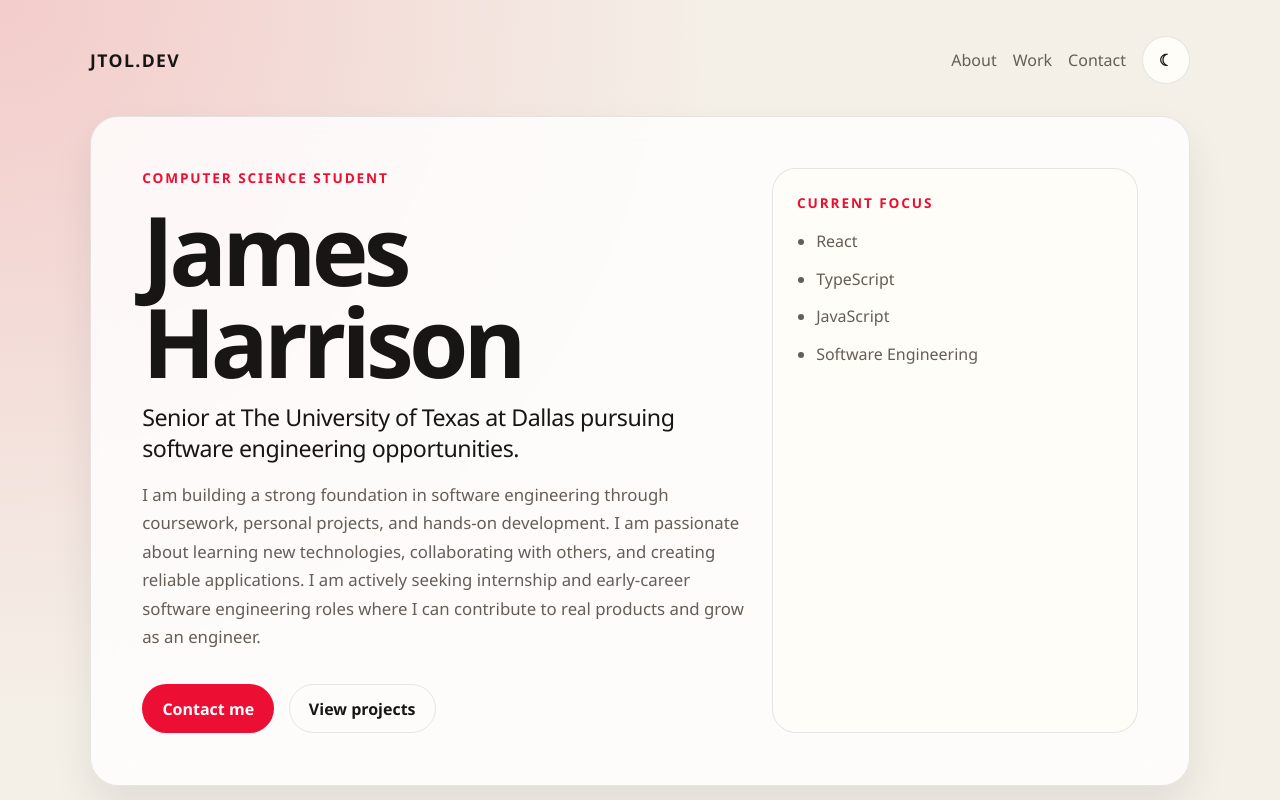
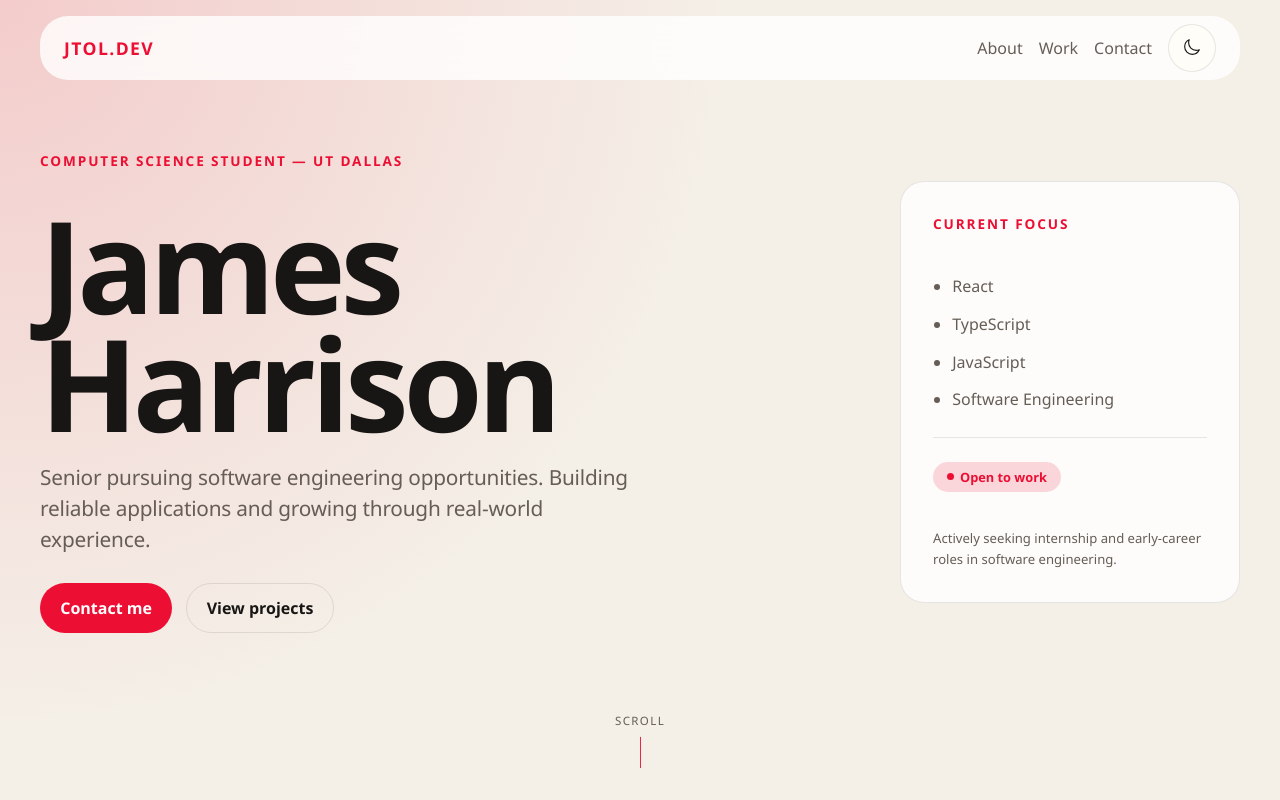
Before and after one commit to James5657/jtol.dev, a React (Vite) app: page / in a window 1280 px wide. Shown: the top 800 px of the page. Built offline with nearby package versions, Linux system fonts and the light colour scheme.

Commit message:
Update header, revamp hero, and move common string into global.ts

```diff
--- a/src/App.tsx
+++ b/src/App.tsx
@@ -11,10 +11,11 @@ export const scrollToSection = (id: string) => {
 
 export default function App() {
 	return (
+		<div className="root">
+			<Header />
+			<Hero />
 			<div className="site-shell">
-			<Header />
 				<main className="page-content">
-				<Hero />
 					<About />
 					<Projects />
 					<Coursework />
@@ -34,5 +35,6 @@ export default function App() {
 					</section>
 				</main>
 			</div>
+		</div>
 	);
 }
--- a/src/components/layout/Header.tsx
+++ b/src/components/layout/Header.tsx
@@ -1,20 +1,33 @@
+import { useState } from "react";
 import ThemeToggle from "@/components/ui/ThemeToggle";
+import { WEBSITE_NAME } from "@/constants/global";
 
 export default function Header() {
+	const [menuOpen, setMenuOpen] = useState(false);
+
 	const scrollToSection = (id: string) => {
-		if (typeof document === "undefined") {
-			return;
-		}
-
+		if (typeof document === "undefined") return;
 		document.getElementById(id)?.scrollIntoView({ behavior: "smooth" });
+		setMenuOpen(false);
 	};
 
 	return (
 		<header className="site-header">
 			<a className="brand" href="/">
-				jtol.dev
+				{WEBSITE_NAME}
 			</a>
-			<nav className="nav">
+
+			<button
+				className="hamburger"
+				onClick={() => setMenuOpen((o) => !o)}
+				aria-label={menuOpen ? "Close menu" : "Open menu"}
+				aria-expanded={menuOpen}
+				type="button"
+			>
+				<span className={`hamburger-icon ${menuOpen ? "open" : ""}`} />
+			</button>
+
+			<nav className={`nav ${menuOpen ? "nav-open" : ""}`}>
 				<button
 					className="nav-link"
 					onClick={() => scrollToSection("about")}
@@ -29,8 +42,12 @@ export default function Header() {
 				>
 					Work
 				</button>
-				<a href="mailto:hello@jtol.dev">Contact</a>
-				<ThemeToggle />
+				<a href="mailto:hello@jtol.dev" onClick={() => setMenuOpen(false)}>
+					Contact
+				</a>
+				<div className="nav-theme">
+					<ThemeToggle />
+				</div>
 			</nav>
 		</header>
 	);
--- a/src/components/sections/Hero.tsx
+++ b/src/components/sections/Hero.tsx
@@ -1,29 +1,25 @@
 import { scrollToSection } from "@/App";
+import Button from "@/components/ui/Button";
 
-import Button from "@/components/ui/Button";
+import { EMAIL, NAME } from "@/constants/global";
 
 const stack = ["React", "TypeScript", "JavaScript", "Software Engineering"];
 
 export default function Hero() {
 	return (
 		<section className="hero">
+			<div className="accent-blob" />
+
+			<div className="hero-inner">
 				<div className="hero-copy">
-				<p className="eyebrow">Computer Science Student</p>
-				<h1>James Harrison</h1>
+					<p className="eyebrow">Computer Science Student — UT Dallas</p>
+					<h1>{NAME}</h1>
 					<p className="hero-subtitle">
-					Senior at The University of Texas at Dallas pursuing software
-					engineering opportunities.
-				</p>
-				<p className="lede">
-					I am building a strong foundation in software engineering through
-					coursework, personal projects, and hands-on development. I am
-					passionate about learning new technologies, collaborating with others,
-					and creating reliable applications. I am actively seeking internship
-					and early-career software engineering roles where I can contribute to
-					real products and grow as an engineer.
+						Senior pursuing software engineering opportunities. Building
+						reliable applications and growing through real-world experience.
 					</p>
 					<div className="hero-actions">
-					<a className="button button-primary" href="mailto:hello@jtol.dev">
+						<a className="button button-primary" href={`mailto:${EMAIL}`}>
 							Contact me
 						</a>
 						<Button onClick={() => scrollToSection("work")} variant="secondary">
@@ -31,6 +27,7 @@ export default function Hero() {
 						</Button>
 					</div>
 				</div>
+
 				<aside className="hero-card">
 					<p className="section-label">Current focus</p>
 					<ul className="stack-list">
@@ -38,7 +35,27 @@ export default function Hero() {
 							<li key={item}>{item}</li>
 						))}
 					</ul>
+					<hr className="hero-divider" />
+					<div className="open-badge">
+						<span className="pulse-dot" />
+						Open to work
+					</div>
+					<p className="open-tag">
+						Actively seeking internship and early-career roles in software
+						engineering.
+					</p>
 				</aside>
+			</div>
+
+			<button
+				className="scroll-hint"
+				onClick={() => scrollToSection("about")}
+				aria-label="Scroll to next section"
+				type="button"
+			>
+				<span>Scroll</span>
+				<div className="scroll-arrow" />
+			</button>
 		</section>
 	);
 }
--- a/src/components/ui/ThemeToggle.tsx
+++ b/src/components/ui/ThemeToggle.tsx
@@ -1,4 +1,5 @@
 import { useEffect, useState } from "react";
+import { IoMoonOutline, IoSunnyOutline } from "react-icons/io5";
 import Button from "@/components/ui/Button";
 
 const themeStorageKey = "jtol-theme";
@@ -48,7 +49,11 @@ export default function ThemeToggle() {
 			variant="ghost"
 		>
 			<span aria-hidden="true" className="theme-toggle-icon">
-				{theme === "light" ? "☾" : "☀"}
+				{theme === "light" ? (
+					<IoMoonOutline size={18} />
+				) : (
+					<IoSunnyOutline size={18} />
+				)}
 			</span>
 		</Button>
 	);
--- /dev/null
+++ b/src/constants/global.ts
@@ -0,0 +1,11 @@
+export const WEBSITE_NAME = "jtol.dev";
+
+export const WEBSITE_URL = "https://jtol.dev";
+
+export const WEBSITE_VERSION = "development";
+
+// Contact information
+export const NAME = "James Harrison";
+export const EMAIL = "jharrison2023@gmail.com";
+export const GITHUB_URL = "https://github.com/James5657";
+export const LINKEDIN_URL = "https://www.linkedin.com/in/jamestharr/";
--- a/src/index.css
+++ b/src/index.css
@@ -65,8 +65,10 @@ button {
 	min-height: 100vh;
 }
 
+/* ─── Layout Shell ─────────────────────────────────────────────── */
+
 .site-shell {
-	width: min(1100px, calc(100% - 2rem));
+	width: min(1200px, calc(100% - 2rem));
 	margin: 0 auto;
 	padding: 1.25rem 0 4rem;
 }
@@ -76,12 +78,29 @@ button {
 	gap: 1.25rem;
 }
 
+/* ─── Header ───────────────────────────────────────────────────── */
+
 .site-header {
+	position: fixed;
+	top: 1rem;
+	left: 50%;
+	transform: translateX(-50%);
+	z-index: 1000;
+
 	display: flex;
 	align-items: center;
 	justify-content: space-between;
-	gap: 1rem;
-	padding: 1rem 0 2rem;
+
+	width: min(1200px, calc(100% - 2rem));
+	padding: 0.5rem 1.5rem;
+	border-radius: 28px;
+	background: var(--surface);
+	backdrop-filter: blur(16px);
+	-webkit-backdrop-filter: blur(16px);
+}
+
+.site-shell {
+	padding-top: 5rem;
 }
 
 .brand {
@@ -89,6 +108,7 @@ button {
 	font-weight: 700;
 	letter-spacing: 0.08em;
 	text-transform: uppercase;
+	color: var(--accent);
 }
 
 .nav {
@@ -106,34 +126,235 @@ button {
 	cursor: pointer;
 }
 
-.hero,
+/* ─── Hero (full-screen) ───────────────────────────────────────── */
+
+.hero {
+	position: relative;
+	width: 100%;
+	min-height: 100vh;
+	display: flex;
+	align-items: center;
+	overflow: hidden;
+
+	/* Override shared .panel styles */
+	border: none;
+	border-radius: 0;
+	box-shadow: none;
+	background: transparent;
+	backdrop-filter: none;
+}
+
+/* Centered content row that mirrors site-shell's max-width */
+.hero-inner {
+	position: relative;
+	z-index: 1;
+	width: min(1200px, calc(100% - 3rem));
+	margin: 0 auto;
+	padding: 5rem 0 6rem;
+	display: grid;
+	grid-template-columns: minmax(0, 1.5fr) 340px;
+	align-items: center;
+	gap: 2rem;
+}
+
+/* Decorative radial blob */
+
+.hero-copy {
+	display: flex;
+	flex-direction: column;
+	justify-content: center;
+	gap: 1.25rem;
+}
+
+.hero h1 {
+	margin: 0;
+	font-size: clamp(4rem, 10vw, 8rem);
+	line-height: 0.92;
+	letter-spacing: -0.04em;
+}
+
+.hero-subtitle {
+	max-width: 38rem;
+	margin: 0;
+	color: var(--muted);
+	font-size: clamp(1rem, 2vw, 1.3rem);
+	font-weight: 500;
+	letter-spacing: -0.01em;
+	line-height: 1.5;
+}
+
+.lede {
+	max-width: 42rem;
+	margin: 0;
+	color: var(--muted);
+	font-size: 1.05rem;
+	line-height: 1.7;
+}
+
+.hero-actions {
+	display: flex;
+	flex-wrap: wrap;
+	gap: 0.9rem;
+	padding-top: 0.5rem;
+}
+
+/* Hero card (sidebar) */
+.hero-card {
+	padding: 2rem;
+	border-radius: 24px;
+	border: 1px solid var(--line);
+	background: var(--surface);
+	backdrop-filter: blur(12px);
+	-webkit-backdrop-filter: blur(12px);
+	display: flex;
+	flex-direction: column;
+	gap: 1.5rem;
+}
+
+.hero-divider {
+	border: none;
+	border-top: 1px solid var(--line);
+	margin: 0;
+}
+
+/* Open-to-work badge */
+.open-badge {
+	display: inline-flex;
+	align-items: center;
+	gap: 0.4rem;
+	font-size: 0.8rem;
+	font-weight: 600;
+	background: var(--background-accent);
+	color: var(--accent);
+	border-radius: 999px;
+	padding: 0.35rem 0.85rem;
+	width: fit-content;
+}
+
+.pulse-dot {
+	width: 7px;
+	height: 7px;
+	border-radius: 50%;
+	background: var(--accent);
+	flex-shrink: 0;
+	animation: pulse 2s ease-in-out infinite;
+}
+
+@keyframes pulse {
+	0%,
+	100% {
+		opacity: 1;
+	}
+	50% {
+		opacity: 0.3;
+	}
+}
+
+.open-tag {
+	font-size: 0.82rem;
+	color: var(--muted);
+	line-height: 1.6;
+	margin: 0.75rem 0 0;
+}
+
+/* Scroll hint */
+.scroll-hint {
+	position: absolute;
+	bottom: 2rem;
+	left: 50%;
+	transform: translateX(-50%);
+	display: flex;
+	flex-direction: column;
+	align-items: center;
+	gap: 0.5rem;
+	font-size: 0.72rem;
+	letter-spacing: 0.12em;
+	text-transform: uppercase;
+	color: var(--muted);
+	z-index: 2;
+}
+
+.scroll-arrow {
+	width: 1px;
+	height: 32px;
+	background: var(--line);
+	position: relative;
+	overflow: hidden;
+	border-radius: 1px;
+}
+
+.scroll-arrow::after {
+	content: "";
+	position: absolute;
+	top: -100%;
+	left: 0;
+	width: 100%;
+	height: 100%;
+	background: var(--accent);
+	animation: drop 1.8s ease-in-out infinite;
+}
+
+@keyframes drop {
+	0% {
+		top: -100%;
+	}
+	60%,
+	100% {
+		top: 200%;
+	}
+}
+
+.scroll-hint {
+	/* add to existing rule */
+	border: none;
+	background: transparent;
+	cursor: pointer;
+	padding: 0;
+}
+
+.scroll-hint:hover .scroll-arrow::after {
+	animation-duration: 0.9s; /* speeds up the drop on hover */
+}
+
+/* ─── Shared panel ─────────────────────────────────────────────── */
+
 .panel {
+	padding: 1.5rem;
 	border: 1px solid var(--line);
 	border-radius: 28px;
 	background: var(--surface);
 	box-shadow: 0 20px 40px rgba(0, 0, 0, 0.08);
 	backdrop-filter: blur(16px);
+	-webkit-backdrop-filter: blur(16px);
 }
 
-.hero {
+/* ─── Section layouts ──────────────────────────────────────────── */
+
+.section-grid,
+.cta-panel {
 	display: grid;
-	grid-template-columns: minmax(0, 1.5fr) minmax(280px, 0.9fr);
-	gap: 1.25rem;
-	padding: clamp(1.5rem, 4vw, 3.5rem);
+	grid-template-columns: minmax(0, 1fr) minmax(0, 1fr);
+	gap: 1.5rem;
+	align-items: center;
 }
 
-.hero-copy {
-	display: flex;
-	flex-direction: column;
-	justify-content: center;
+.section-heading {
+	margin-bottom: 1rem;
 }
 
-.hero-card {
-	padding: 1.5rem;
-	border-radius: 24px;
-	border: 1px solid var(--line);
-	background: var(--surface-strong);
+.section-grid h2,
+.section-heading h2,
+.cta-panel h2 {
+	margin: 0;
+	letter-spacing: -0.05em;
 }
+
+.section-body {
+	color: var(--muted);
+	line-height: 1.7;
+}
+
+/* ─── Typography helpers ───────────────────────────────────────── */
 
 .eyebrow,
 .section-label {
@@ -145,50 +366,7 @@ button {
 	text-transform: uppercase;
 }
 
-.hero h1,
-.section-grid h2,
-.section-heading h2,
-.cta-panel h2 {
-	margin: 0;
-	letter-spacing: -0.05em;
-}
-
-.hero h1 {
-	max-width: none;
-	font-size: clamp(3rem, 9vw, 6rem);
-	line-height: 0.96;
-}
-
-.hero-subtitle {
-	max-width: 38rem;
-	margin: 0.9rem 0 0;
-	color: var(--text);
-	font-size: clamp(1.1rem, 2.2vw, 1.45rem);
-	font-weight: 500;
-	letter-spacing: -0.02em;
-	line-height: 1.35;
-}
-
-.lede,
-.section-body,
-.feature-card p,
-.stack-list li {
-	color: var(--muted);
-	line-height: 1.7;
-}
-
-.lede {
-	max-width: 42rem;
-	margin: 1rem 0 0;
-	font-size: 1.05rem;
-}
-
-.hero-actions {
-	display: flex;
-	flex-wrap: wrap;
-	gap: 0.9rem;
-	margin-top: 2rem;
-}
+/* ─── Buttons ──────────────────────────────────────────────────── */
 
 .button {
 	display: inline-flex;
@@ -238,30 +416,23 @@ button {
 	line-height: 1;
 }
 
-.panel {
-	padding: 1.5rem;
-}
-
-.section-grid,
-.cta-panel {
-	display: grid;
-	grid-template-columns: minmax(0, 1fr) minmax(0, 1fr);
-	gap: 1.5rem;
-	align-items: center;
-}
-
-.section-heading {
-	margin-bottom: 1rem;
-}
+/* ─── Stack list ───────────────────────────────────────────────── */
 
 .stack-list {
 	margin: 0;
 	padding-left: 1.2rem;
 }
 
+.stack-list li {
+	color: var(--muted);
+	line-height: 1.7;
+}
+
 .stack-list li + li {
 	margin-top: 0.65rem;
 }
+
+/* ─── Feature grid ─────────────────────────────────────────────── */
 
 .feature-grid {
 	display: grid;
@@ -283,29 +454,12 @@ button {
 	letter-spacing: -0.03em;
 }
 
-@media (max-width: 860px) {
-	.hero,
-	.section-grid,
-	.cta-panel,
-	.feature-grid {
-		grid-template-columns: 1fr;
-	}
+.feature-card p {
+	color: var(--muted);
+	line-height: 1.7;
 }
 
-@media (max-width: 720px) {
-	.site-header {
-		display: grid;
-	}
-
-	.nav {
-		flex-wrap: wrap;
-	}
-
-	.hero h1 {
-		max-width: none;
-		font-size: clamp(2.6rem, 13vw, 4rem);
-	}
-}
+/* ─── GitHub icon ──────────────────────────────────────────────── */
 
 .github-icon {
 	position: absolute;
@@ -320,3 +474,124 @@ button {
 .github-icon:hover {
 	opacity: 1;
 }
+
+/* ─── Hamburger ────────────────────────────────────────────────── */
+
+.hamburger {
+	display: none;
+	flex-direction: column;
+	justify-content: center;
+	gap: 5px;
+	padding: 0.5rem;
+	border: 0;
+	background: transparent;
+	cursor: pointer;
+	z-index: 1001;
+}
+
+.hamburger-icon,
+.hamburger-icon::before,
+.hamburger-icon::after {
+	display: block;
+	width: 22px;
+	height: 2px;
+	background: var(--text);
+	border-radius: 2px;
+	transition:
+		transform 220ms ease,
+		opacity 220ms ease;
+}
+
+.hamburger-icon {
+	position: relative;
+}
+
+.hamburger-icon::before,
+.hamburger-icon::after {
+	content: "";
+	position: absolute;
+	left: 0;
+}
+
+.hamburger-icon::before {
+	top: -6px;
+}
+.hamburger-icon::after {
+	top: 6px;
+}
+
+.hamburger-icon.open {
+	background: transparent;
+}
+
+.hamburger-icon.open::before {
+	transform: translateY(6px) rotate(45deg);
+}
+
+.hamburger-icon.open::after {
+	transform: translateY(-6px) rotate(-45deg);
+}
+
+/* ─── Responsive ───────────────────────────────────────────────── */
+
+@media (max-width: 860px) {
+	.section-grid,
+	.cta-panel,
+	.feature-grid {
+		grid-template-columns: 1fr;
+	}
+}
+
+@media (max-width: 800px) {
+	.hero-inner {
+		grid-template-columns: 1fr;
+		padding: 4rem 0;
+	}
+
+	.hero-card {
+		display: none;
+	}
+}
+
+@media (max-width: 720px) {
+	.site-header {
+		flex-wrap: wrap;
+		padding: 0.9rem 1.25rem;
+	}
+
+	.hamburger {
+		display: flex;
+	}
+
+	.nav {
+		display: none;
+		flex-direction: column;
+		align-items: stretch;
+		gap: 0;
+		width: 100%;
+		padding: 0.25rem 0 0.5rem;
+		border-top: 1px solid var(--line);
+	}
+
+	.nav.nav-open {
+		display: flex;
+	}
+
+	.nav-link,
+	.nav > a {
+		width: 100%;
+		padding: 0.75rem 0;
+		font-size: 1rem;
+		text-align: left;
+		color: var(--text);
+		border-bottom: 1px solid var(--line);
+	}
+
+	.nav-theme {
+		padding-top: 0.75rem;
+	}
+
+	.hero h1 {
+		font-size: clamp(3rem, 13vw, 4.5rem);
+	}
+}
```
Also changed, not shown: 1 other file (tests, documents, lock files or other folders). Lines whose indentation alone changed are shown as unchanged.
